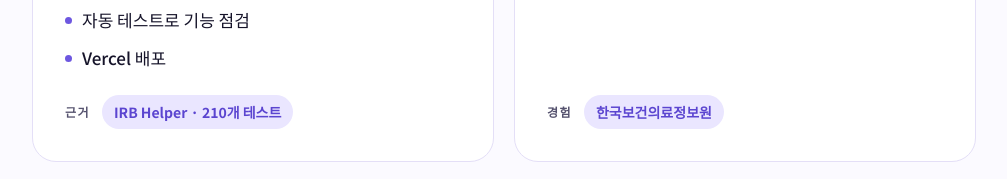
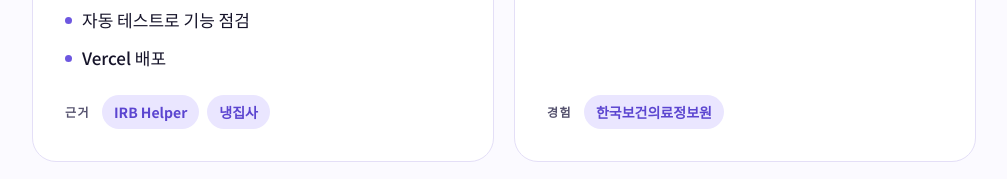
Before and after one commit to gracepark165/portfolio, a plain HTML site: page index.html in a window 1280 px wide. Shown: the part 3356-3535 px from the top of the page, without its empty margins (136-1143 px from the left). Drawn offline with Linux system fonts and the light colour scheme.

Commit message:
웹 프로토타입 구현 근거를 IRB Helper·냉집사로 변경
Co-Authored-By: Claude Opus 5.5 <noreply@anthropic.com>
Claude-Session: https://claude.ai/code/session_019uza4vLGUXR9gHMEJ9XEh9

```diff
--- a/index.html
+++ b/index.html
@@ -481,7 +481,7 @@ section{padding-block:clamp(72px,10vw,128px)}
       <h3>웹 프로토타입 구현</h3>
       <p class="muted">기획한 흐름을 직접 동작하는 웹 서비스로 만들어 확인합니다.</p>
       <ul class="sk-list"><li>AI 코딩 도구로 웹 프로토타입 구현</li><li>자동 테스트로 기능 점검</li><li>Vercel 배포</li></ul>
-      <div class="sk-ev"><span>근거</span><em>IRB Helper · 210개 테스트</em></div>
+      <div class="sk-ev"><span>근거</span><em>IRB Helper</em><em>냉집사</em></div>
     </article>
     <article class="skill-card">
       <div class="sk-top"><span class="sk-num">04</span><span class="sk-en">UI Support</span></div>
```
